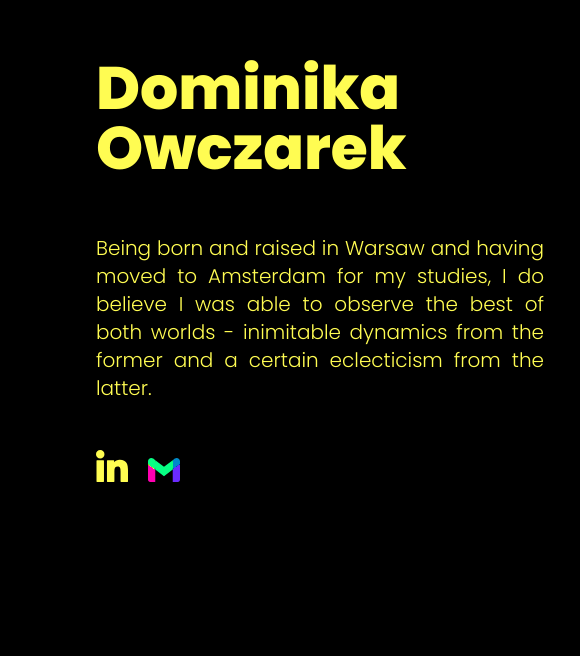
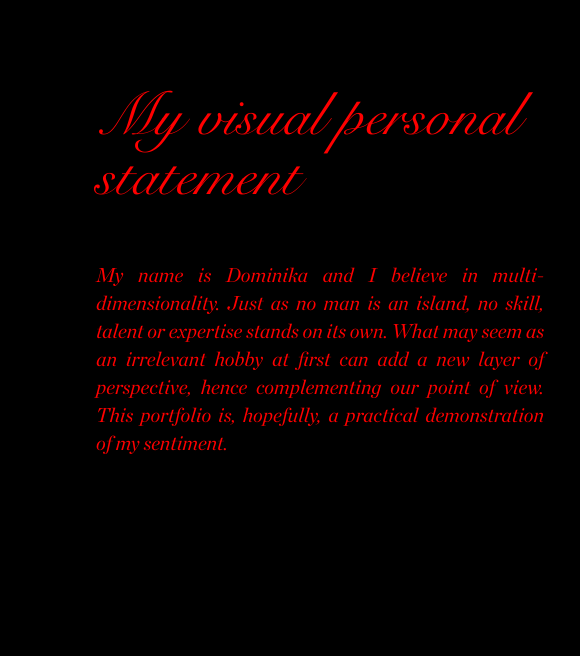
Before and after one commit to piotrostr/domi, a website built with Parcel: page website/index.html in a window 1280 px wide. Shown: the part 144-800 px from the top of the page, 125-705 px from the left. Built offline with nearby package versions, Linux system fonts and the light colour scheme.

Commit message:
change font and text color, make the blocks gray instead of yellow

```diff
--- a/website/index.css
+++ b/website/index.css
@@ -2,11 +2,42 @@
 @tailwind components;
 @tailwind utilities;
 
+@font-face {
+  font-family: "ChronicleDisp";
+  /*font is in the static dir */
+  src: url("./static/ChronicleDisp-Italic.otf") format("opentype");
+  font-weight: 500;
+  font-style: italic;
+}
+
+@font-face {
+  font-family: "SnellRoundhand";
+  /*font is in the static dir */
+  src: url("./static/SnellRoundhand-01.woff") format("woff");
+  font-weight: 900;
+  font-style: normal;
+}
+
 html,
 body {
-  font-family: 'Poppins', sans-serif;
+  font-family: "ChronicleDisp", sans-serif;
   width: 100%;
   height: 100%;
+}
+
+h1,
+h2,
+h3,
+h4 {
+  font-family: "SnellRoundhand", sans-serif;
+  font-weight: 900;
+  color: #ff0000;
+}
+
+p,
+div {
+  font-family: "ChronicleDisp", sans-serif;
+  color: #ff0000;
 }
 
 a {
--- a/website/index.html
+++ b/website/index.html
@@ -35,38 +35,19 @@
         <div
           class="flex flex-col-reverse items-center md:flex-row md:space-x-10"
         >
-          <div class="flex flex-col text-yellow max-w-md text-justify">
+          <div class="flex flex-col text-gray max-w-md text-justify">
             <h1
               class="text-4xl md:text-6xl font-bold mb-14 mt-8 text-center md:text-left"
             >
-              Dominika Owczarek
+              My visual personal statement
             </h1>
             <div class="text-lg md:text-xl">
-              Being born and raised in Warsaw and having moved to Amsterdam for
-              my studies, I do believe I was able to observe the best of both
-              worlds - inimitable dynamics from the former and a certain
-              eclecticism from the latter.
-            </div>
-            <div class="flex justify-center md:justify-start" id="links">
-              <div class="flex flex-row space-x-5 mt-10 items-center">
-                <a href="https://www.linkedin.com/in/dominika-owczarek/">
-                  <img
-                    src="static/svg/linkedin.svg"
-                    width="32"
-                    height="32"
-                    id="filter-yellow"
-                    class="mt-1"
-                  />
-                </a>
-                <a href="mailto:domiowcz34@gmail.com" class="mt-3">
-                  <img
-                    src="static/svg/gmail.svg"
-                    width="32"
-                    height="32"
-                    id="filter-yellow"
-                  />
-                </a>
-              </div>
+              My name is Dominika and I believe in multi-dimensionality. Just as
+              no man is an island, no skill, talent or expertise stands on its
+              own. What may seem as an irrelevant hobby at first can add a new
+              layer of perspective, hence complementing our point of view. This
+              portfolio is, hopefully, a practical demonstration of my
+              sentiment.
             </div>
           </div>
           <video id="vid" width="350" height="500" muted autoplay loop>
@@ -79,7 +60,7 @@
       <img height="700" width="500" src="static/bomba1.jpg" />
       <img height="700" width="500" src="static/bomba2.jpg" />
       <div
-        class="bg-yellow flex justify-center items-center px-5 md:p-8"
+        class="bg-gray flex justify-center items-center px-5 md:p-8"
         style="min-width: 500px; height: auto"
       >
         <div class="w-64 text-lg text-center">
@@ -99,10 +80,10 @@
         <div class="flex md:flex-row flex-col">
           <div class="flex flex-col md:flex-row md:relative">
             <div
-              class="bg-yellow text-black p-6 md:p-8 z-20 flex flex-col h-max w-full items-center"
+              class="bg-gray text-black p-6 md:p-8 z-20 flex flex-col h-max w-full items-center"
             >
               <h3
-                class="text-2xl md:text-4xl mb-2 font-bold md:absolute md:top-50 md:right-0 md:text-yellow text-center max-h-64 w-1/2"
+                class="text-2xl md:text-4xl mb-2 font-bold md:absolute md:top-50 md:right-0 text-center max-h-64 w-1/2"
               >
                 Matthew's designs for Central Saint Martins
               </h3>
@@ -123,7 +104,7 @@
       </div>
     </div>
     <div
-      class="bg-yellow flex flex-col justify-center items-center md:space-x-9 p-8 md:flex-row"
+      class="bg-gray flex flex-col justify-center items-center md:space-x-9 p-8 md:flex-row"
     >
       <div class="text-justify max-w-md text-xl">
         I am currently an International Business Administration student at the
@@ -140,7 +121,7 @@
       </div>
     </div>
     <div class="bg-black flex flex-row p-16 space-x-8 relative overflow-x-auto">
-      <h4 class="absolute text-yellow font-bold text-3xl">HOME PHOTOSHOOT</h4>
+      <h4 class="absolute font-bold text-3xl">HOME PHOTOSHOOT</h4>
       <img height="700" width="500" src="static/domna1.jpg" />
       <video
         id="vid2"
@@ -155,7 +136,7 @@
       </video>
       <img height="700" width="500" src="static/domna2.jpg" />
     </div>
-    <div class="bg-yellow flex justify-center">
+    <div class="bg-gray flex justify-center">
       <div class="text-justify max-w-xl p-12 text-xl">
         Inspired by Anna Koblish photography, I wanted to experiment with
         saturation and achieve a "scanning effect". Julia's and my trip to Egypt
@@ -166,12 +147,6 @@
       <img height="700" width="500" src="static/bomba4.jpg" />
       <img height="700" width="500" src="static/bomba5.jpg" />
       <img height="700" width="500" src="static/bomba6.jpg" />
-      <div
-        class="absolute text-yellow font-bold text-xl md:text-3xl bottom-3/4 md:bottom-1/4 right-1/2"
-      >
-        <h4 class="ml-64">A GREAT ADVENTURE</h4>
-      </div>
     </div>
   </body>
-  <script src="./index.js"></script>
 </html>
--- a/website/tailwind.config.js
+++ b/website/tailwind.config.js
@@ -1,9 +1,11 @@
 module.exports = {
-  content: ['./index.html'],
+  content: ["./index.html"],
   theme: {
     extend: {
       colors: {
-        yellow: '#fffc52',
+        yellow: "#fffc52",
+        gray: "#f5f5f5",
+        red: "#ff0000",
       },
     },
   },
```
Also changed, not shown: website/static/ChronicleDisp-Italic.otf (added), website/static/SnellRoundhand-01.woff (added).
